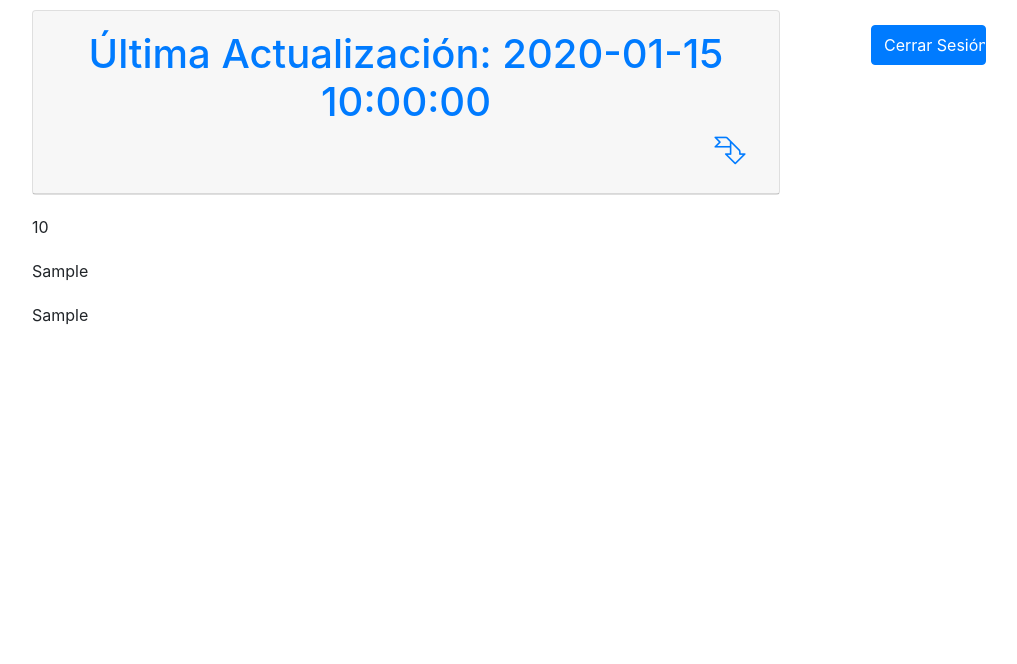
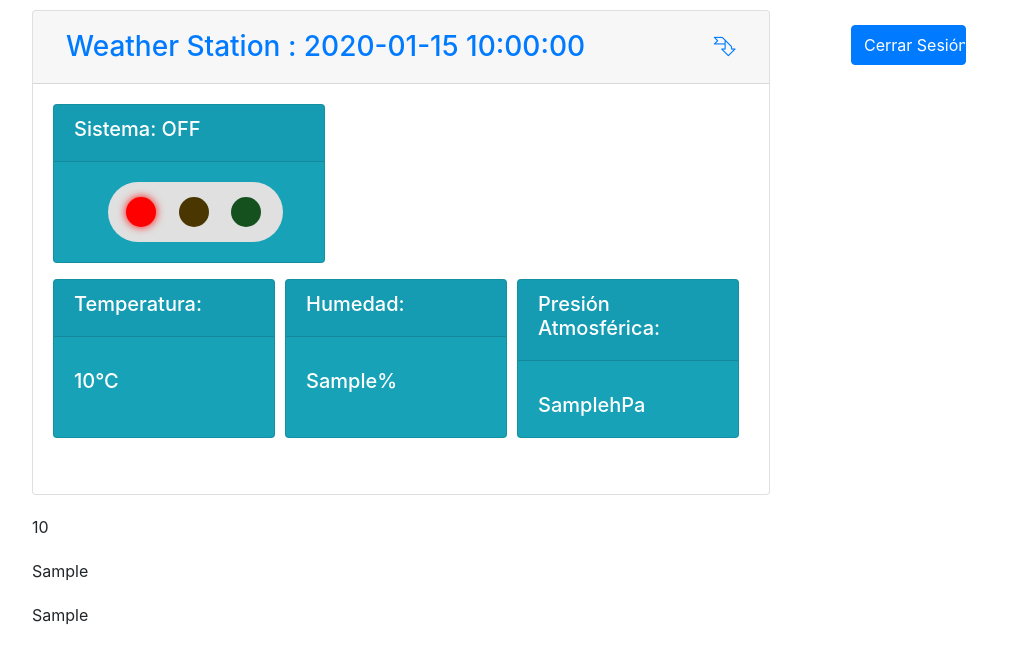
Before and after one commit to eruinsoftweb/Weather-Station-Esp8266-Flask, a Flask app: template templates/home.html in a window 1280 px wide. Shown: the top 664 px of the page, without its empty margins (234-1251 px from the left). Run offline with Flask 3, Linux system fonts and the light colour scheme; the template is opened without the code that fills it: most values are stand-ins (such as "Sample title", 1, 10 or a date in 2020); some libraries are stand-ins or nearby versions.

Commit message:
templates

```diff
--- a/templates/home.html
+++ b/templates/home.html
@@ -5,14 +5,14 @@
 .center {
     margin: auto;
     width: 60%;
-    border: 0px solid #73AD21;
+    border: 0px solid #2ed56b;
     padding: 10px;
 }
 
 .top_right{
     position: absolute;
     top: 10px;
-    right: 60px;
+    right: 80px;
 }
 
 .text_right {
@@ -23,9 +23,39 @@
     float: left;
 }
 
+.horizontal {
+    display: flex;
+    justify-content: center;
+    margin-bottom: 20px;
+}
+
+.card {
+    flex: 1;
+    margin-right: 10px;
+    background-color: #007bff;
+    color: #fff;
+}
+
+.card-header {
+    background-color: #0062cc;
+}
+
+.card-title {
+    font-size: 22px;
+    margin-bottom: 10px;
+}
+
+.card-text {
+    font-size: 20px;
+}
+
+.modern-font {
+    font-family: "Century Gothic", sans-serif;
+}
+
 </style>
     <meta charset="UTF-8">
-    <title>Realtime Weather Station</title>
+    <title>Weather Station</title>
      <script src="//code.jquery.com/jquery-1.11.0.min.js"></script>
     <script src="http://netdna.bootstrapcdn.com/bootstrap/4.3.1/js/bootstrap.min.js"></script>
     <link rel="stylesheet" href="https://stackpath.bootstrapcdn.com/bootstrap/4.3.1/css/bootstrap.min.css" integrity="sha384-ggOyR0iXCbMQv3Xipma34MD+dH/1fQ784/j6cY/iJTQUOhcWr7x9JvoRxT2MZw1T" crossorigin="anonymous">
@@ -47,15 +77,14 @@
     <div class="card-header" id="headingOne">
       <h5 class="mb-0">
         <button style="width:100%;" class="btn btn-link" data-toggle="collapse" data-target="#collapseOne" aria-expanded="false" aria-controls="collapseOne">
-          <h1> <div class="text_left"> Última Actualización: {{ lastDataTime }} </div>  <div class="text_right">  &#11191; </div> </h1>
+          <h3> <div class="text_left"> Weather Station : {{ lastDataTime }} </div>  <div class="text_right">  &#11191; </div> </h3>
         </button>
       </h5>
     </div>
 
-    <div id="collapseOne" class="collapse" aria-labelledby="headingOne" data-parent="#accordion">
-
+        <div id="collapseOne" class="collapse show" aria-labelledby="headingOne" data-parent="#accordion">
         <div class="card-body">
-                <div class="card bg-light mb-3" style="max-width: 18rem;">
+                <div class="card bg-info mb-3" style="max-width: 17rem;">
                   <div class="card-header">
                     {% if systemOn %}
                         <h5>Sistema: ON</h5>
@@ -65,7 +94,7 @@
                   </div>
                   <div class="card-body">
                     <h5 class="card-title"></h5>
-                        <div class="traffic-light">
+                    <div class="traffic-light justify-content-start">
 
                             {% if systemOn %}
                               <input type="radio" name="rag1" class="color1" value="1">
@@ -82,11 +111,12 @@
                 </div>
 
 
+                <div class="horizontal">
                     <div class="card text-white bg-info mb-3" style="max-width: 18rem;">
                         <div class="card-header"><h5>Temperatura:</h5></div>
                         <div class="card-body">
-                    <h5 class="card-title"></h5>
-                    <h3 class="card-text">{{ lastTemperature }}°C</h3>
+                            <h1 class="card-title"></h1>
+                            <h1 class="card-text">{{ lastTemperature }}°C</h1>
                         </div>
                     </div>
 
@@ -94,8 +124,8 @@
                     <div class="card text-white bg-info mb-3" style="max-width: 18rem;">
                         <div class="card-header"><h5>Humedad:</h5></div>
                         <div class="card-body">
-                    <h5 class="card-title"></h5>
-                    <h3 class="card-text">{{ lastHumidity }}%</h3>
+                            <h1 class="card-title"></h1>
+                            <h1 class="card-text">{{ lastHumidity }}%</h1>
                         </div>
                     </div>
 
@@ -103,8 +133,9 @@
                     <div class="card text-white bg-info mb-3" style="max-width: 18rem;">
                         <div class="card-header"><h5>Presión Atmosférica:</h5></div>
                         <div class="card-body">
-                    <h5 class="card-title"></h5>
-                    <h3 class="card-text">{{ lastPressure }}hPa</h3>
+                            <h1 class="card-title"></h1>
+                            <h1 class="card-text">{{ lastPressure }}hPa</h1>
+                        </div>
                     </div>
                 </div>
 
```
Lines whose indentation alone changed are shown as unchanged.
